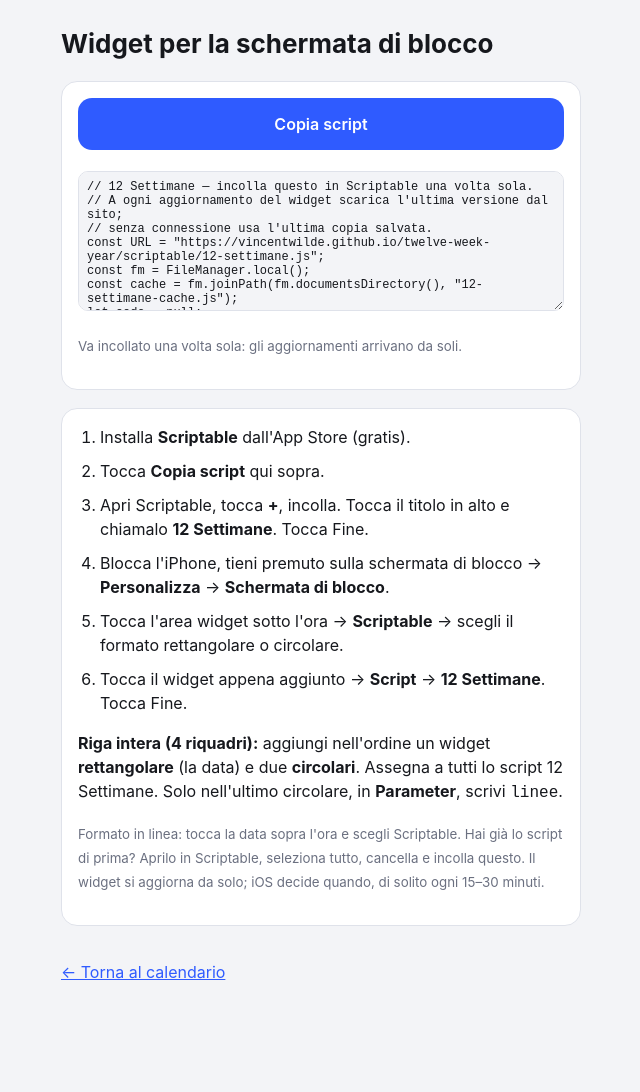
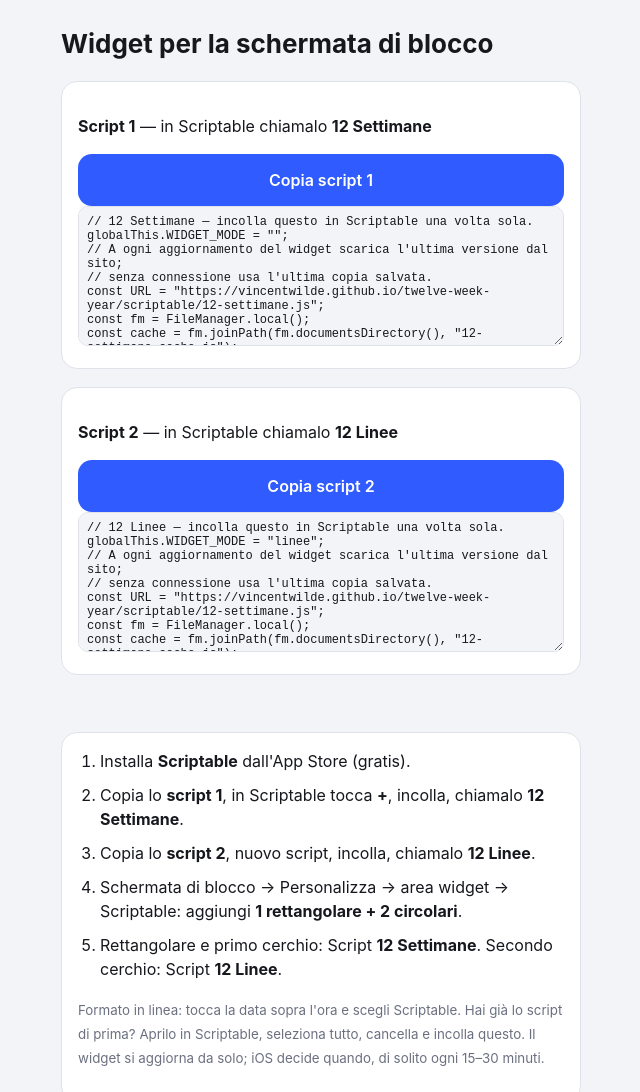
Before and after one commit to VincentWilde/twelve-week-year, a plain HTML site: page widget.html in a window 1280 px wide. Shown: the top 1092 px of the page, without its empty margins (319-959 px from the left). Before the commit the page ends 1040 px from the top, so only its background shows below. Drawn offline with Linux system fonts and the light colour scheme.

Commit message:
Rettangolo su una riga; secondo script 12 Linee per scegliere il cerchio
Co-Authored-By: Claude Opus 5.5 <noreply@anthropic.com>
Claude-Session: https://claude.ai/code/session_01MbcgxxtxTJwxnDzmDJeq6f

```diff
--- a/scriptable/loader.js
+++ b/scriptable/loader.js
@@ -1,4 +1,5 @@
 // 12 Settimane — incolla questo in Scriptable una volta sola.
+globalThis.WIDGET_MODE = "";
 // A ogni aggiornamento del widget scarica l'ultima versione dal sito;
 // senza connessione usa l'ultima copia salvata.
 const URL = "https://vincentwilde.github.io/twelve-week-year/scriptable/12-settimane.js";
--- a/widget.html
+++ b/widget.html
@@ -26,9 +26,10 @@ a{color:var(--accent)}
 <main>
   <h1>Widget per la schermata di blocco</h1>
   <div class="card">
-    <button id="copy">Copia script</button>
-    <p id="status"></p>
-    <textarea id="code" readonly aria-label="Codice dello script">// 12 Settimane — incolla questo in Scriptable una volta sola.
+    <p><b>Script 1</b> — in Scriptable chiamalo <b>12 Settimane</b></p>
+    <button id="copy1" data-t="code1">Copia script 1</button>
+    <textarea id="code1" readonly aria-label="Codice dello script 1">// 12 Settimane — incolla questo in Scriptable una volta sola.
+globalThis.WIDGET_MODE = &quot;&quot;;
 // A ogni aggiornamento del widget scarica l&#x27;ultima versione dal sito;
 // senza connessione usa l&#x27;ultima copia salvata.
 const URL = &quot;https://vincentwilde.github.io/twelve-week-year/scriptable/12-settimane.js&quot;;
@@ -49,28 +50,52 @@ if (!code) throw new Error(&quot;Serve la connessione per il primo avvio.&quot;)
 const AsyncFunction = Object.getPrototypeOf(async function () {}).constructor;
 await new AsyncFunction(code)();
 </textarea>
-    <p><small>Va incollato una volta sola: gli aggiornamenti arrivano da soli.</small></p>
   </div>
+  <div class="card">
+    <p><b>Script 2</b> — in Scriptable chiamalo <b>12 Linee</b></p>
+    <button id="copy2" data-t="code2">Copia script 2</button>
+    <textarea id="code2" readonly aria-label="Codice dello script 2">// 12 Linee — incolla questo in Scriptable una volta sola.
+globalThis.WIDGET_MODE = &quot;linee&quot;;
+// A ogni aggiornamento del widget scarica l&#x27;ultima versione dal sito;
+// senza connessione usa l&#x27;ultima copia salvata.
+const URL = &quot;https://vincentwilde.github.io/twelve-week-year/scriptable/12-settimane.js&quot;;
+const fm = FileManager.local();
+const cache = fm.joinPath(fm.documentsDirectory(), &quot;12-settimane-cache.js&quot;);
+let code = null;
+try {
+  const r = new Request(URL + &quot;?v=&quot; + Date.now());
+  r.timeoutInterval = 10;
+  const t = await r.loadString();
+  if (r.response.statusCode === 200 &amp;&amp; t.includes(&quot;function cycle&quot;)) {
+    code = t;
+    fm.writeString(cache, t);
+  }
+} catch (e) {}
+if (!code &amp;&amp; fm.fileExists(cache)) code = fm.readString(cache);
+if (!code) throw new Error(&quot;Serve la connessione per il primo avvio.&quot;);
+const AsyncFunction = Object.getPrototypeOf(async function () {}).constructor;
+await new AsyncFunction(code)();
+</textarea>
+  </div>
+  <p id="status"></p>
   <div class="card">
     <ol>
       <li>Installa <b>Scriptable</b> dall'App Store (gratis).</li>
-      <li>Tocca <b>Copia script</b> qui sopra.</li>
-      <li>Apri Scriptable, tocca <b>+</b>, incolla. Tocca il titolo in alto e chiamalo <b>12 Settimane</b>. Tocca Fine.</li>
-      <li>Blocca l'iPhone, tieni premuto sulla schermata di blocco → <b>Personalizza</b> → <b>Schermata di blocco</b>.</li>
-      <li>Tocca l'area widget sotto l'ora → <b>Scriptable</b> → scegli il formato rettangolare o circolare.</li>
-      <li>Tocca il widget appena aggiunto → <b>Script</b> → <b>12 Settimane</b>. Tocca Fine.</li>
+      <li>Copia lo <b>script 1</b>, in Scriptable tocca <b>+</b>, incolla, chiamalo <b>12 Settimane</b>.</li>
+      <li>Copia lo <b>script 2</b>, nuovo script, incolla, chiamalo <b>12 Linee</b>.</li>
+      <li>Schermata di blocco → Personalizza → area widget → Scriptable: aggiungi <b>1 rettangolare + 2 circolari</b>.</li>
+      <li>Rettangolare e primo cerchio: Script <b>12 Settimane</b>. Secondo cerchio: Script <b>12 Linee</b>.</li>
     </ol>
-    <p><b>Riga intera (4 riquadri):</b> aggiungi nell'ordine un widget <b>rettangolare</b> (la data) e due <b>circolari</b>. Assegna a tutti lo script 12 Settimane. Solo nell'ultimo circolare, in <b>Parameter</b>, scrivi <code>linee</code>.</p>
     <p><small>Formato in linea: tocca la data sopra l'ora e scegli Scriptable. Hai già lo script di prima? Aprilo in Scriptable, seleziona tutto, cancella e incolla questo. Il widget si aggiorna da solo; iOS decide quando, di solito ogni 15–30 minuti.</small></p>
   </div>
   <p><a href="./">← Torna al calendario</a></p>
 </main>
 <script>
-const code = document.getElementById("code"), status = document.getElementById("status");
-document.getElementById("copy").addEventListener("click", async () => {
+document.querySelectorAll("button[data-t]").forEach(btn => btn.addEventListener("click", async () => {
+  const code = document.getElementById(btn.dataset.t), status = document.getElementById("status");
   try { await navigator.clipboard.writeText(code.value); status.textContent = "Copiato. Ora incollalo in Scriptable."; }
   catch { code.focus(); code.select(); status.textContent = "Testo selezionato: tocca Copia."; }
-});
+}));
 </script>
 </body>
 </html>
```
Also changed, not shown: scriptable/12-settimane.js (+7 -18 lines), scriptable/loader-linee.js (added, +21 -0 lines).
